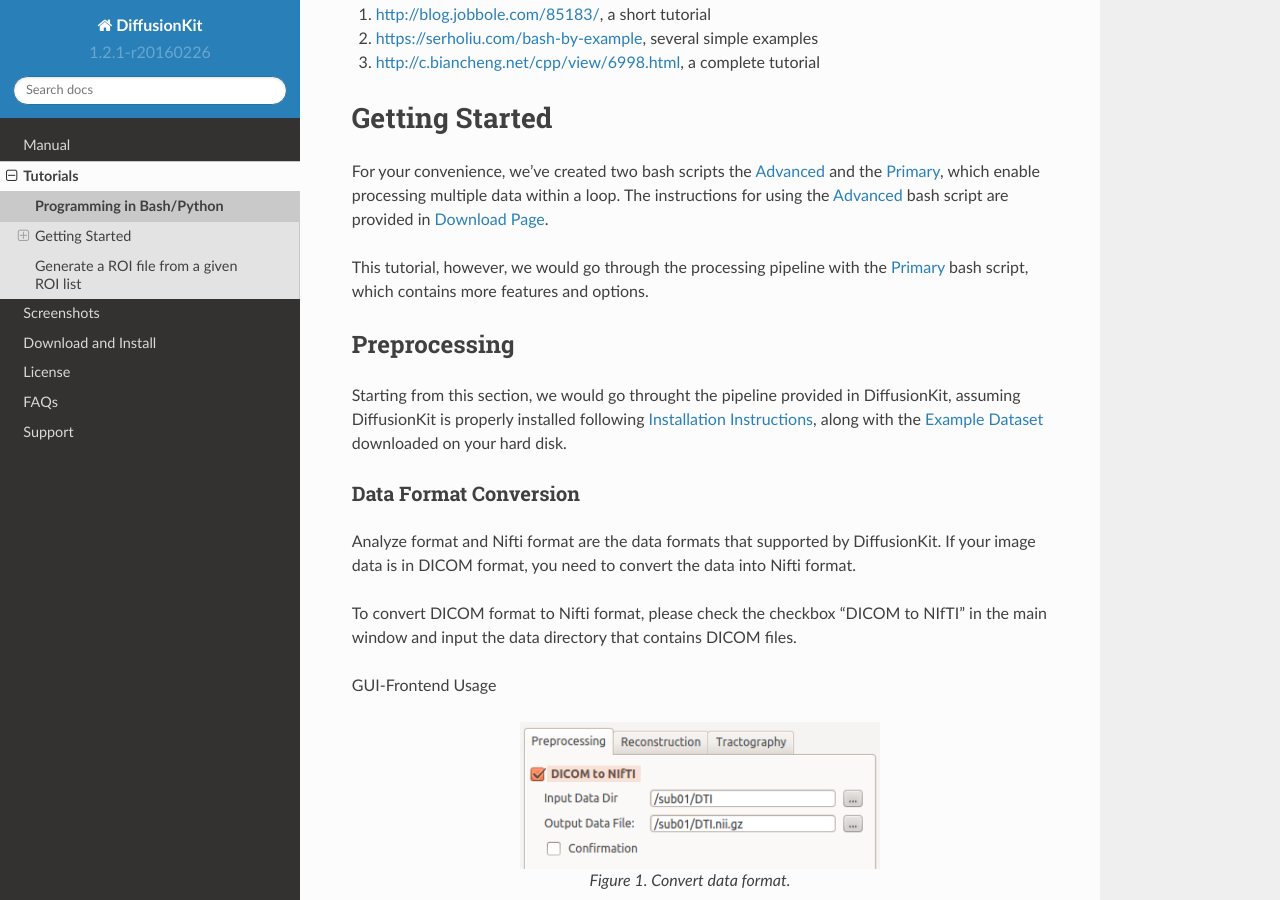
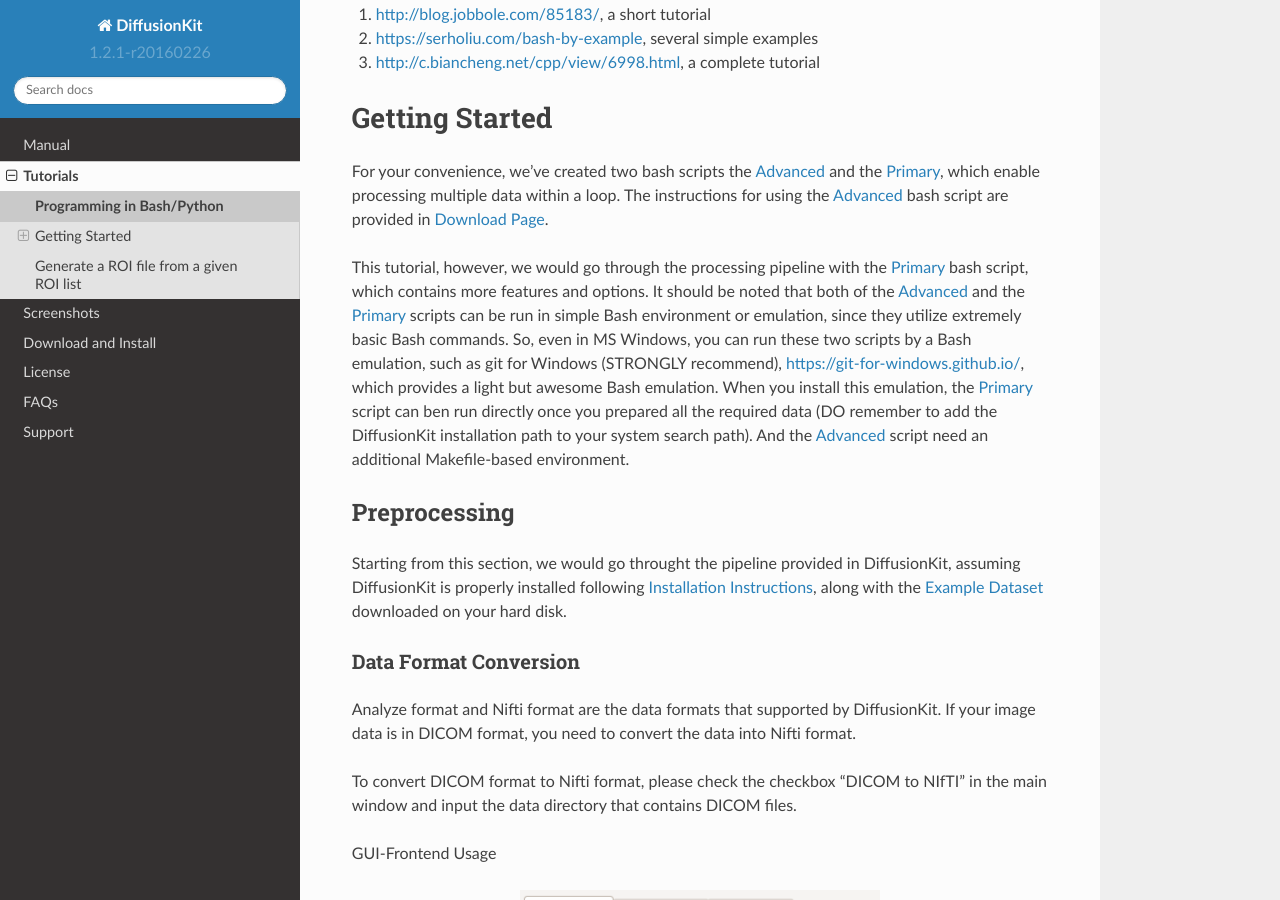
Before and after one commit to brainnetome/diffusionkit, a Sphinx documentation site: the page built from source/tutorial_intro.rst, in a window 1280 px wide and 900 px high, scrolled down 1069 px. Built offline with Sphinx 7.4.7 and the Read the Docs theme 2.0.0, drawn with Linux system fonts in a browser that asks for light colours.

Commit message:
git-scm recommend

```diff
--- a/source/tutorial_intro.rst
+++ b/source/tutorial_intro.rst
@@ -71,7 +71,8 @@
 
 This tutorial, however, we would go through the processing pipeline
 with the `Primary <_static/process_primary.sh>`_ bash script, which contains more
-features and options.
+features and options. It should be noted that both of the `Advanced <_static/process_advanced.sh>`_ and the
+`Primary <_static/process_primary.sh>`_ scripts can be run in simple Bash environment or emulation, since they utilize extremely basic Bash commands. So, even in MS Windows, you can run these two scripts by a Bash emulation, such as git for Windows (STRONGLY recommend), https://git-for-windows.github.io/, which provides a light but awesome Bash emulation. When you install this emulation, the `Primary <_static/process_primary.sh>`_ script can ben run directly once you prepared all the required data (DO remember to add the DiffusionKit installation path to your system search path). And the `Advanced <_static/process_advanced.sh>`_ script need an additional Makefile-based environment.
 
 Preprocessing
 -------------
```
